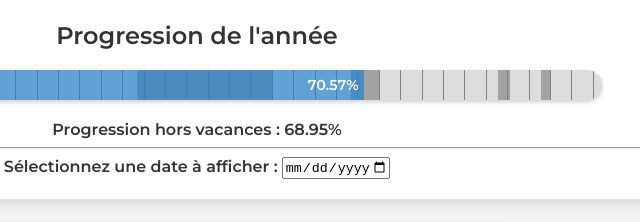
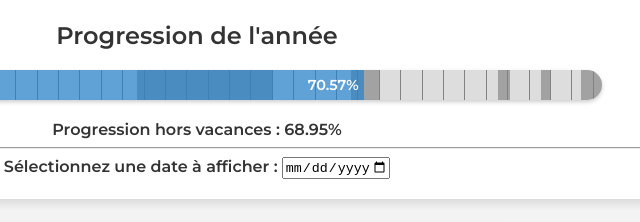
Before and after one commit to EVilm1/Brazil-Stats, a plain HTML site: page index.html in a window 1280 px wide. Shown: the part 433-655 px from the top of the page, 443-1083 px from the left. Drawn offline with Linux system fonts and the light colour scheme.

Commit message:
Update index.html

```diff
--- a/index.html
+++ b/index.html
@@ -30,6 +30,7 @@
                 <div class="grey-overlay" id="grey-overlay-3"></div>
                 <div class="grey-overlay" id="grey-overlay-4"></div>
                 <div class="grey-overlay" id="grey-overlay-5"></div>
+                <div class="grey-overlay" id="grey-overlay-6"></div>
             </div>
         </div>
         <div id="course-progress" style="margin-top: 10px; font-size: 1em; font-weight: bold; color: #333;"></div>
```
